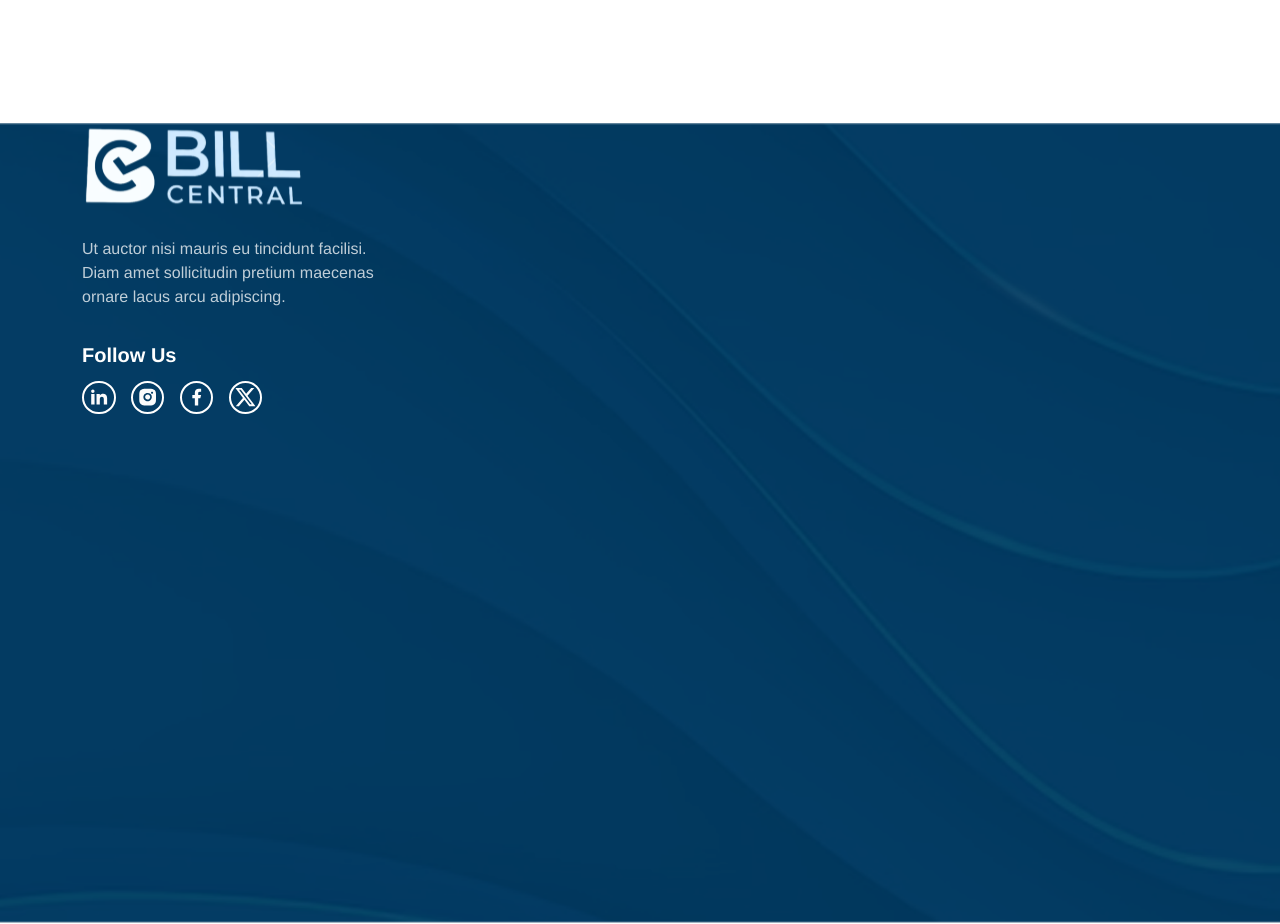
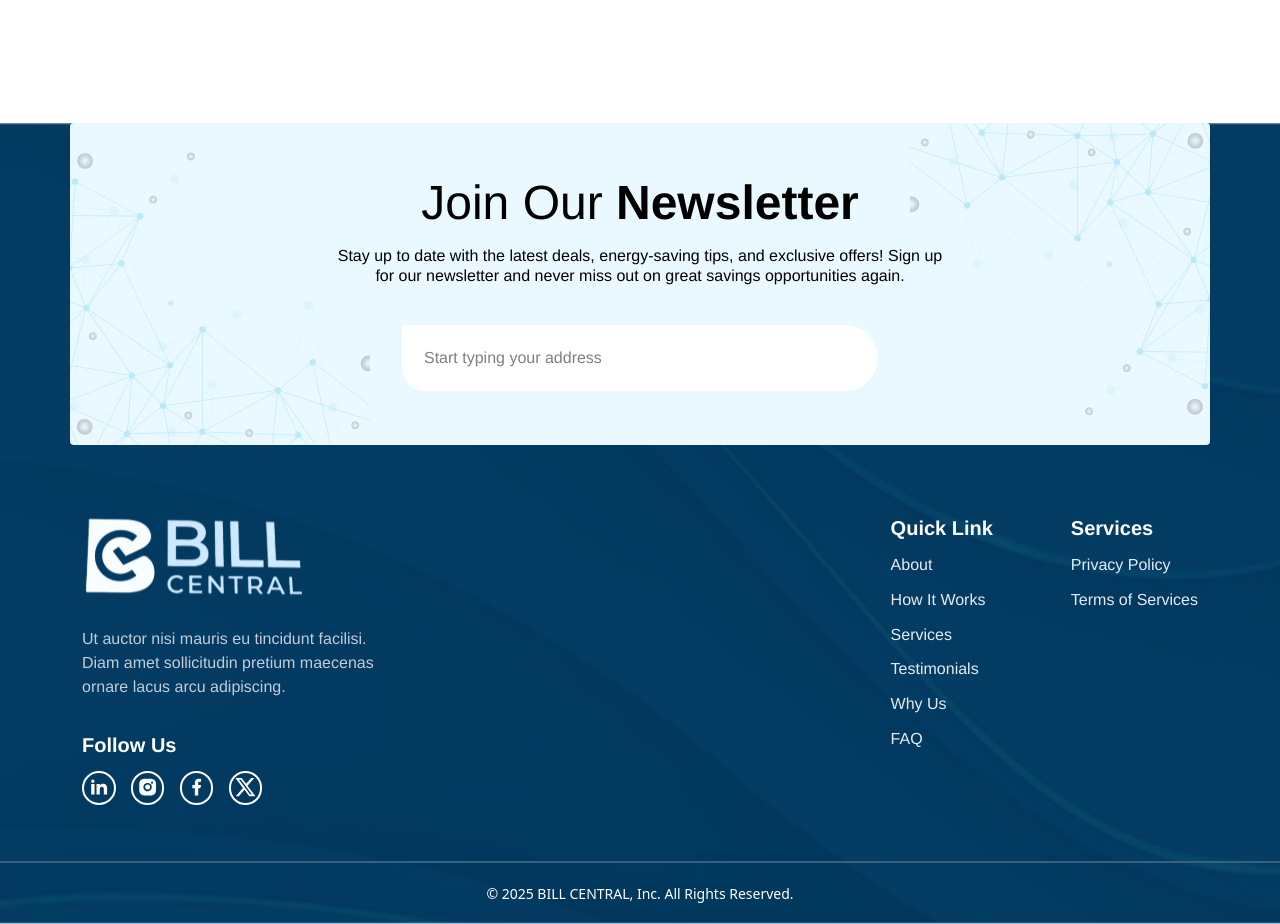
Before and after one commit to jatin-rajput563/react-central-bill, a React (Vite) app: page / in a window 1280 px wide. Shown: the part 3200-4124 px from the top of the page. Built offline with nearby package versions, Linux system fonts and the light colour scheme; a web font is replaced by a local one.

Commit message:
adding-news-letter-card

```diff
--- a/src/components/Footer.jsx
+++ b/src/components/Footer.jsx
@@ -2,35 +2,51 @@ import React from 'react'
 import logo from '../images/svg/footer-logo.svg'
 import CommonPara from './common/CommonPara'
 import { FACEBOOK, INSTAGRAM, LINKDIN, TWITER } from '../utils/icon'
+import CommonHeadText from './common/CommonHeadText'
+import CommonButton from './common/CommonButton'
+import joinRight from '../images/png/join-right-img.png'
+import joinleft from '../images/png/join-left-img.png'
 
 const Footer = () => {
     return (
-        <div className="min-h-screen bg-[url(../src/images/png/footer-bg.png)] bg-cover bg-center bg-no-repeat">
+        <div className="min-h-[643px] bg-[url(../src/images/png/footer-bg.png)] bg-cover bg-center bg-no-repeat">
+            <div className='max-w-[1140px] w-full py-[54px] flex flex-col mx-auto bg-[#EAF9FF] rounded-[4px] relative'>
+                <img className='max-w-[300px] w-full absolute top-0 right-0' src={joinRight} alt="" />
+                <img className='max-w-[300px] w-full absolute bottom-0 left-0' src={joinleft} alt="" />
+                <CommonHeadText HeadText="Join Our" SpanText="Newsletter" HeadClass="!text-black text-center" />
+                <CommonPara text="Stay up to date with the latest deals, energy-saving tips, and exclusive offers! Sign up for
+                 our newsletter and never miss out on great savings opportunities again." textClass="max-w-[620px] !text-black text-center mx-auto pt-[16px]" />
+                <div className='relative max-w-[476px] flex w-full mx-auto mt-[38px]'>
+                    <input type="text" className='bg-white w-full max-w-[476px] h-[66px] rounded-[100px] rounded-tl-[0] !rounded-bl-[70px] pl-[22px] font-normal text-[16px] leading-[110%] family' placeholder='Start typing your address' />
+                    <CommonButton btnText="Compare" btnClass="!bg-[#007EA7] absolute" />
+                </div>
+            </div>
             <div className="max-w-[1140px] mx-auto px-3">
-                <div>
+                <div className='flex justify-between flex-wrap pt-[68px]'>
                     <div>
                         <a href="#">
                             <img src={logo} alt="logo" />
+                        </a>
                         <CommonPara text="Ut auctor nisi mauris eu tincidunt facilisi. Diam amet sollicitudin pretium maecenas ornare lacus arcu adipiscing. " textClass="leading-[150%] max-w-[297px] opacity-75 pt-[28px]" />
                         <div>
                             <p className='font-bold text-[20px] leading-[100%] text-white family  pt-[36px]'>Follow Us</p>
                             <div className='mt-[16px] flex gap-[15.39px]'>
-                                    <div className='w-[33.5px] h-[33.5px] justify-center items-center flex border-[2px] border-white rounded-full'>
+                                <div className='w-[33.5px] h-[33.5px] justify-center items-center flex border-[2px] border-white rounded-full hover:scale-[1.2] transition-all'>
                                     <a href="#" target='blank'>
                                         <LINKDIN />
                                     </a>
                                 </div>
-                                    <div className='w-[33.5px] h-[33.5px] justify-center items-center flex border-[2px] border-white rounded-full'>
+                                <div className='w-[33.5px] h-[33.5px] justify-center items-center flex border-[2px] border-white rounded-full hover:scale-[1.2] transition-all'>
                                     <a href="#" target='blank'>
                                         <INSTAGRAM />
                                     </a>
                                 </div>
-                                    <div className='w-[33.5px] h-[33.5px] justify-center items-center flex border-[2px] border-white rounded-full'>
+                                <div className='w-[33.5px] h-[33.5px] justify-center items-center flex border-[2px] border-white rounded-full hover:scale-[1.2] transition-all'>
                                     <a href="#" target='blank'>
                                         <FACEBOOK />
                                     </a>
                                 </div>
-                                    <div className='w-[33.5px] h-[33.5px] justify-center items-center flex border-[2px] border-white rounded-full'>
+                                <div className='w-[33.5px] h-[33.5px] justify-center items-center flex border-[2px] border-white rounded-full hover:scale-[1.2] transition-all'>
                                     <a href="#" target='blank'>
                                         <TWITER />
                                     </a>
@@ -38,10 +54,64 @@ const Footer = () => {
 
                             </div>
                         </div>
+
+                    </div>
+                    <div className='flex gap-[78px]'>
+                        <div>
+                            <p className='font-bold text-[20px] leading-[150%] text-white family pb-[12px]'>Quick Link</p>
+                            <ul className='flex flex-col gap-[14px]'>
+                                <li>
+                                    <a href="#">
+                                        <CommonPara text="About" textClass="leading-[100%] opacity-90 hover:underline transition-all" />
                                     </a>
+                                </li>
+                                <li>
+                                    <a href="#">
+                                        <CommonPara text="How It Works" textClass="leading-[100%] opacity-90 hover:underline transition-all" />
+                                    </a>
+                                </li>
+                                <li>
+                                    <a href="#">
+                                        <CommonPara text="Services" textClass="leading-[100%] opacity-90 hover:underline transition-all" />
+                                    </a>
+                                </li>
+                                <li>
+                                    <a href="#">
+                                        <CommonPara text="Testimonials" textClass="leading-[100%] opacity-90 hover:underline transition-all" />
+                                    </a>
+                                </li>
+                                <li>
+                                    <a href="#">
+                                        <CommonPara text="Why Us" textClass="leading-[100%] opacity-90 hover:underline transition-all" />
+                                    </a>
+                                </li>
+                                <li>
+                                    <a href="#">
+                                        <CommonPara text="FAQ" textClass="leading-[100%] opacity-90 hover:underline transition-all" />
+                                    </a>
+                                </li>
+                            </ul>
+                        </div>
+                        <div>
+                            <p className='font-bold text-[20px] leading-[150%] text-white family pb-[12px]'>Services</p>
+                            <ul className='flex flex-col gap-[14px]'>
+                                <li>
+                                    <a href="#">
+                                        <CommonPara text="Privacy Policy" textClass="leading-[100%] opacity-90 hover:underline transition-all" />
+                                    </a>
+                                </li>
+                                <li>
+                                    <a href="#">
+                                        <CommonPara text="Terms of Services" textClass="leading-[100%] opacity-90 hover:underline transition-all" />
+                                    </a>
+                                </li>
+                            </ul>
                         </div>
                     </div>
                 </div>
+            </div>
+            <div className="w-full border border-[#35607E] mt-[56.55px]"></div>
+            <p className='font-normal text-[14px] leading-[150%] text-white text-center py-[20px]'>© 2025 BILL CENTRAL, Inc. All Rights Reserved.</p>
         </div>
     )
 }
```
Also changed, not shown: src/images/png/join-left-img.png (added), src/images/png/join-right-img.png (added). Lines whose indentation alone changed are shown as unchanged.
